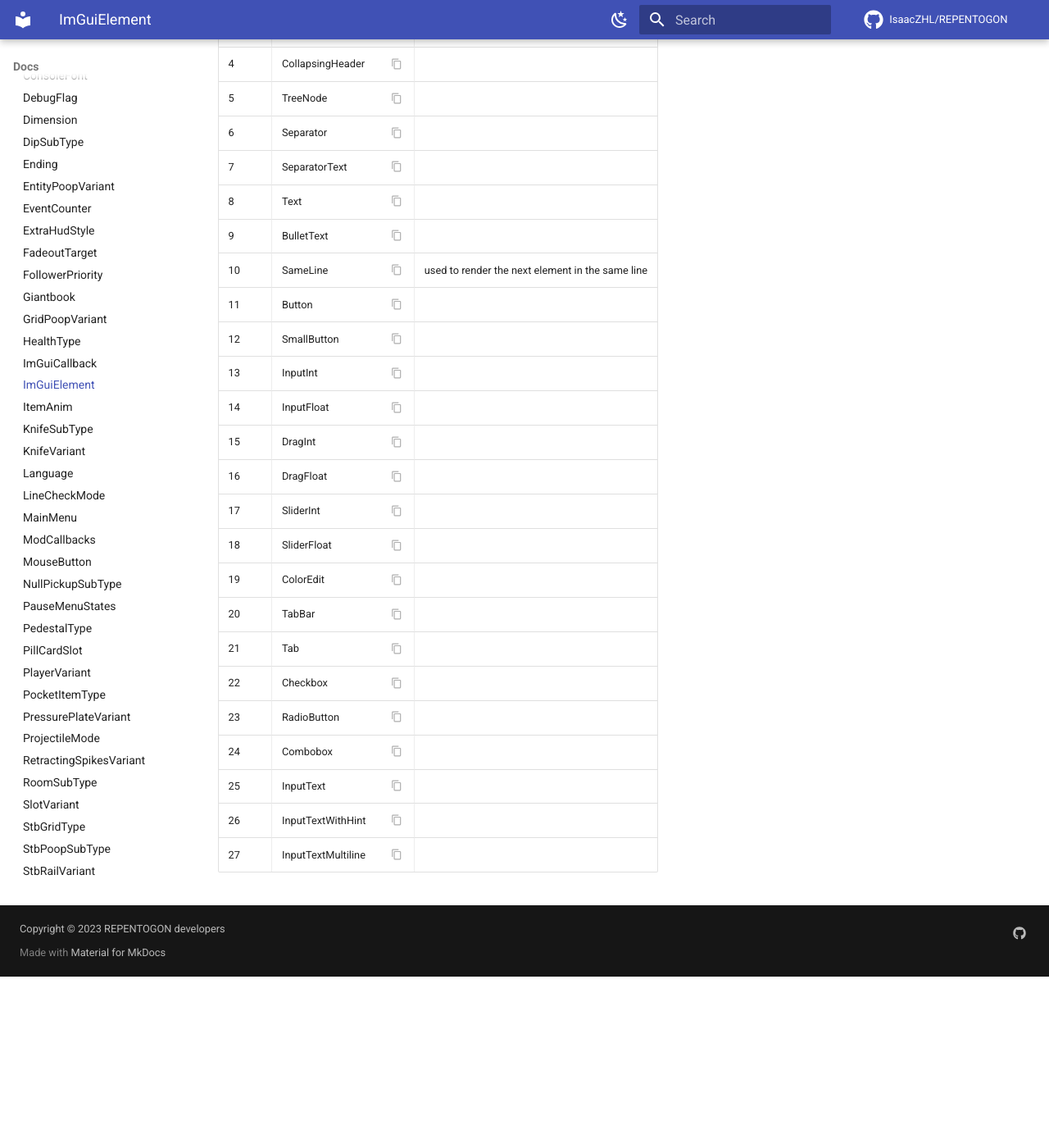
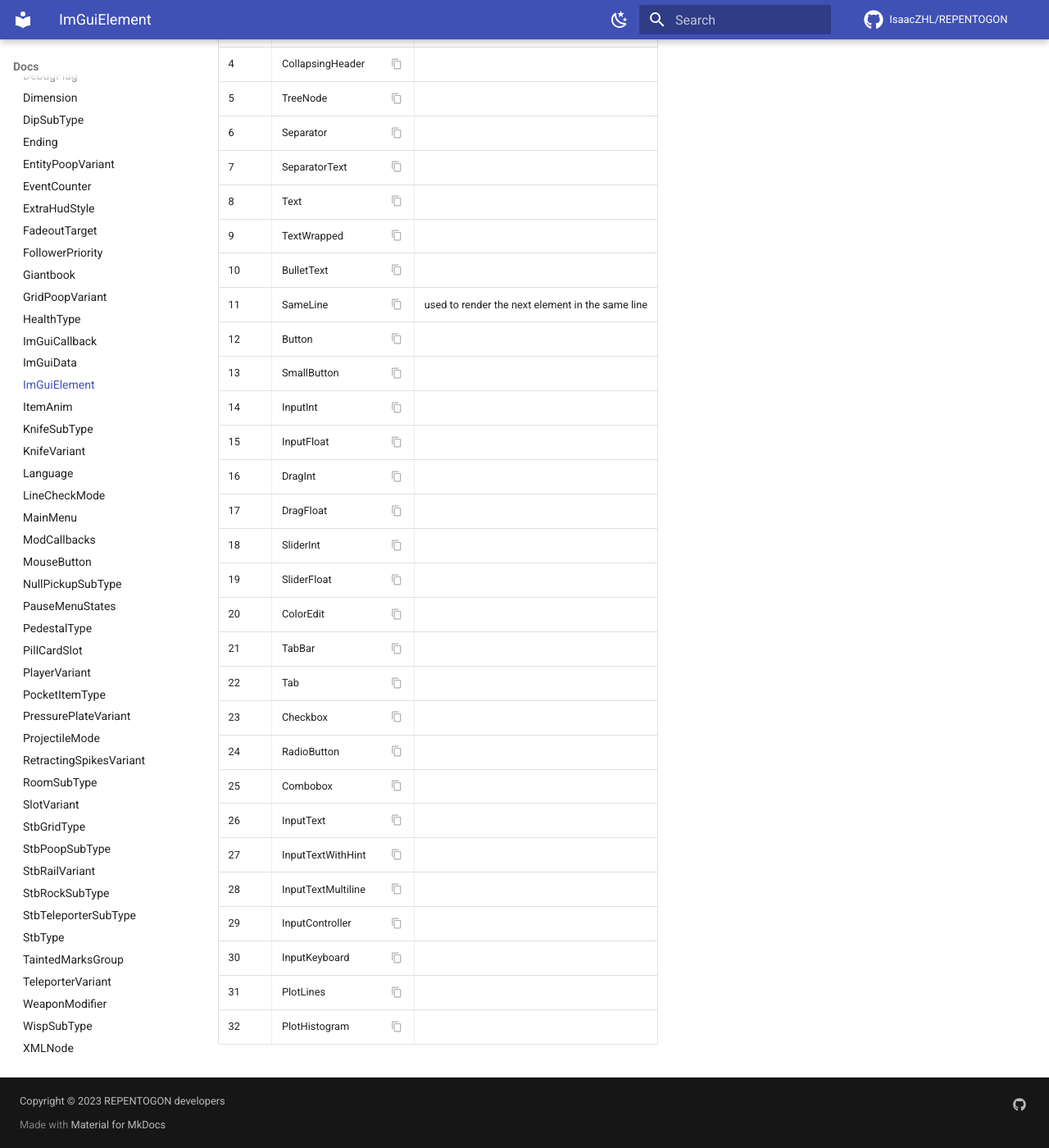
Before and after one commit to TeamREPENTOGON/REPENTOGON, an MkDocs documentation site: the page built from documentation/docs/enums/ImGuiElement.md, in a window 1280 px wide and 1400 px high, scrolled down 334 px. Shown: the whole window at 82% size. Built offline with MkDocs 1.6.1 and Material for MkDocs 9.7.7, drawn with Linux system fonts in a browser that asks for light colours; comment, search, counter and statistics services are not loaded; the version menu is left out; before the commit the page ends 1525 px from its top, so only the background shows below that.

Commit message:
Updated enum docs

```diff
--- a/documentation/docs/enums/ImGuiElement.md
+++ b/documentation/docs/enums/ImGuiElement.md
@@ -14,22 +14,27 @@
 |6 |Separator {: .copyable } |  |
 |7 |SeparatorText {: .copyable } |  |
 |8 |Text {: .copyable } |  |
-|9 |BulletText {: .copyable } |  |
-|10 |SameLine {: .copyable } | used to render the next element in the same line |
-|11 |Button {: .copyable } |  |
-|12 |SmallButton {: .copyable } |  |
-|13 |InputInt {: .copyable } |  |
-|14 |InputFloat {: .copyable } |  |
-|15 |DragInt {: .copyable } |  |
-|16 |DragFloat {: .copyable } |  |
-|17 |SliderInt {: .copyable } |  |
-|18 |SliderFloat {: .copyable } |  |
-|19 |ColorEdit {: .copyable } |  |
-|20 |TabBar {: .copyable } |  |
-|21 |Tab {: .copyable } |  |
-|22 |Checkbox {: .copyable } |  |
-|23 |RadioButton {: .copyable } |  |
-|24 |Combobox {: .copyable } |  |
-|25 |InputText {: .copyable } |  |
-|26 |InputTextWithHint {: .copyable } |  |
-|27 |InputTextMultiline {: .copyable } |  |
+|9 |TextWrapped {: .copyable } |  |
+|10 |BulletText {: .copyable } |  |
+|11 |SameLine {: .copyable } | used to render the next element in the same line |
+|12 |Button {: .copyable } |  |
+|13 |SmallButton {: .copyable } |  |
+|14 |InputInt {: .copyable } |  |
+|15 |InputFloat {: .copyable } |  |
+|16 |DragInt {: .copyable } |  |
+|17 |DragFloat {: .copyable } |  |
+|18 |SliderInt {: .copyable } |  |
+|19 |SliderFloat {: .copyable } |  |
+|20 |ColorEdit {: .copyable } |  |
+|21 |TabBar {: .copyable } |  |
+|22 |Tab {: .copyable } |  |
+|23 |Checkbox {: .copyable } |  |
+|24 |RadioButton {: .copyable } |  |
+|25 |Combobox {: .copyable } |  |
+|26 |InputText {: .copyable } |  |
+|27 |InputTextWithHint {: .copyable } |  |
+|28 |InputTextMultiline {: .copyable } |  |
+|29 |InputController {: .copyable } |  |
+|30 |InputKeyboard {: .copyable } |  |
+|31 |PlotLines {: .copyable } |  |
+|32 |PlotHistogram {: .copyable } |  |
--- a/documentation/mkdocs.yml
+++ b/documentation/mkdocs.yml
@@ -66,6 +66,7 @@
     - GridPoopVariant: enums/GridPoopVariant.md
     - HealthType: enums/HealthType.md
     - ImGuiCallback: enums/ImGuiCallback.md
+    - ImGuiData: enums/ImGuiData.md
     - ImGuiElement: enums/ImGuiElement.md
     - ItemAnim: enums/ItemAnim.md
     - KnifeSubType: enums/KnifeSubType.md
```
Also changed, not shown: documentation/docs/enums/ImGuiData.md (added, +14 -0 lines).
